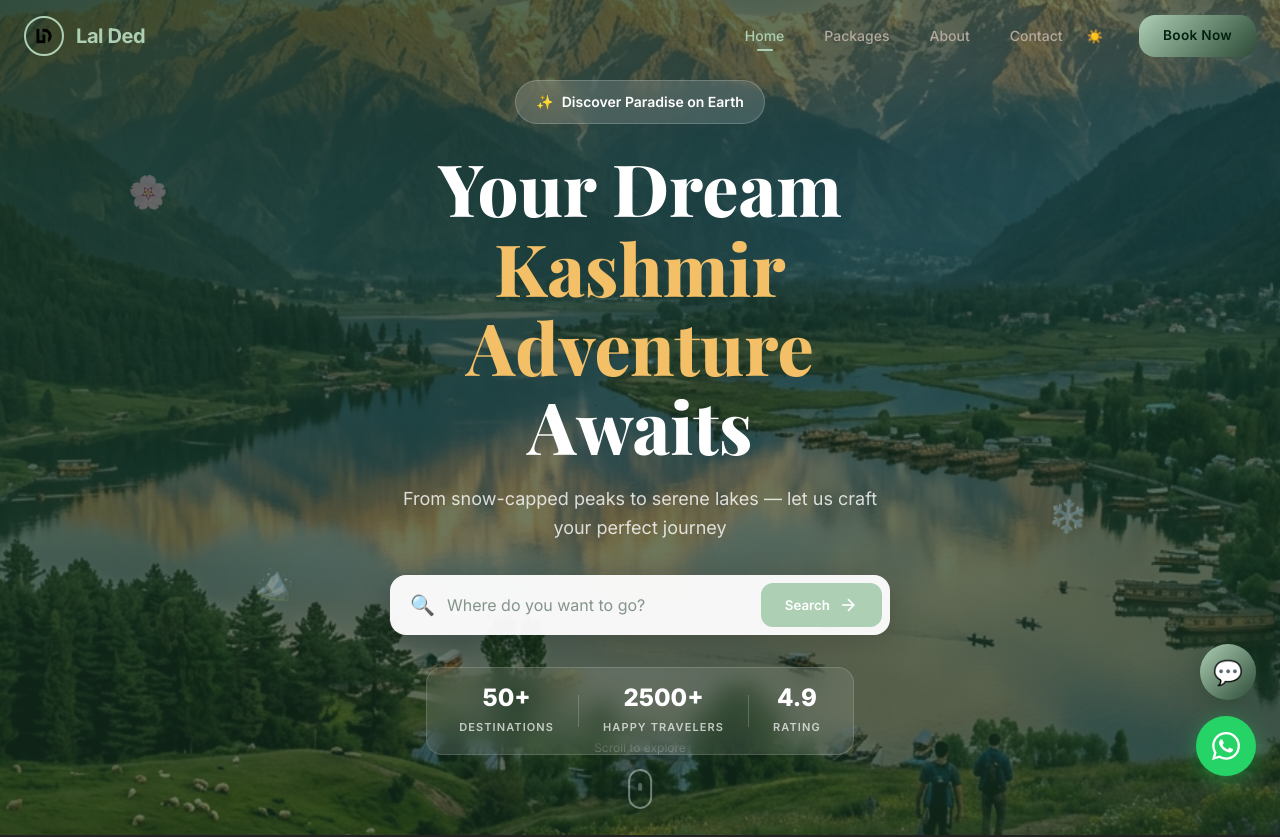
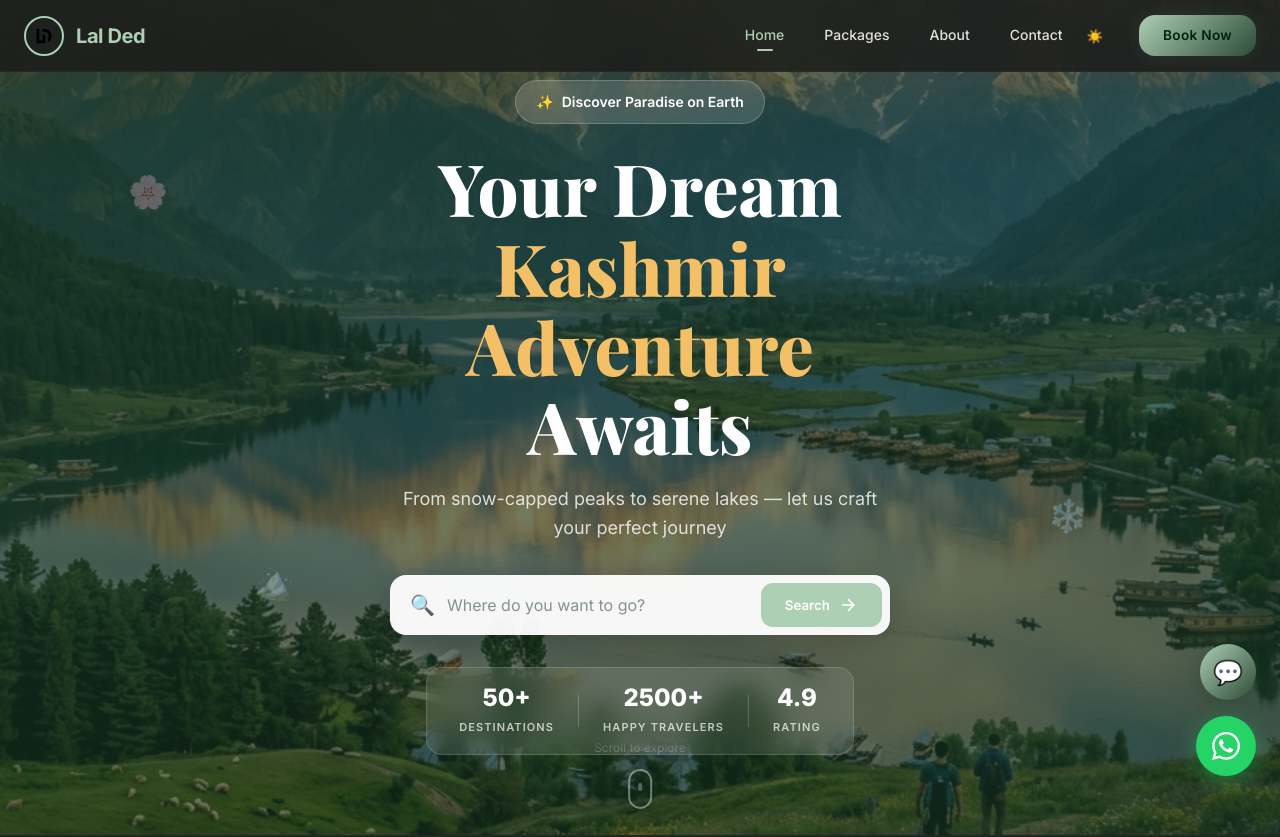
Before and after one commit to junaidkhan80121/Lal-Ded, a React (Vite) app: page / in a window 1280 px wide. Shown: the top 837 px of the page. Built offline with nearby package versions, Linux system fonts and the light colour scheme; a web font is replaced by a local one.

Commit message:
fix: navbar text not visible

```diff
--- a/src/components/Navbar.css
+++ b/src/components/Navbar.css
@@ -6,18 +6,20 @@
   right: 0;
   z-index: 1000;
   height: 72px;
+  background: var(--bg-glass);
+  backdrop-filter: blur(20px);
+  -webkit-backdrop-filter: blur(20px);
+  border-bottom: 1px solid var(--border-subtle);
+  box-shadow: 0 4px 32px rgba(27, 28, 26, 0.04);
   transition: all 0.3s ease;
 }
 
 .navbar--scrolled {
-  background: rgba(251, 249, 245, 0.7);
-  backdrop-filter: blur(20px);
-  -webkit-backdrop-filter: blur(20px);
-  box-shadow: 0 4px 32px rgba(27, 28, 26, 0.04);
+  background: rgba(251, 249, 245, 0.92);
 }
 
 [data-theme='dark'] .navbar--scrolled {
-  background: rgba(26, 28, 26, 0.7);
+  background: rgba(26, 28, 26, 0.92);
 }
 
 .navbar__inner {
@@ -63,7 +65,7 @@
   padding: 8px 16px;
   font-size: 0.875rem;
   font-weight: 500;
-  color: var(--secondary);
+  color: var(--text-primary);
   transition: color 0.2s ease;
   border-radius: 8px;
 }
@@ -106,7 +108,7 @@
   display: flex;
   padding: 8px;
   border-radius: 50%;
-  color: var(--secondary);
+  color: var(--text-primary);
   transition: color 0.2s ease;
 }
 
```
